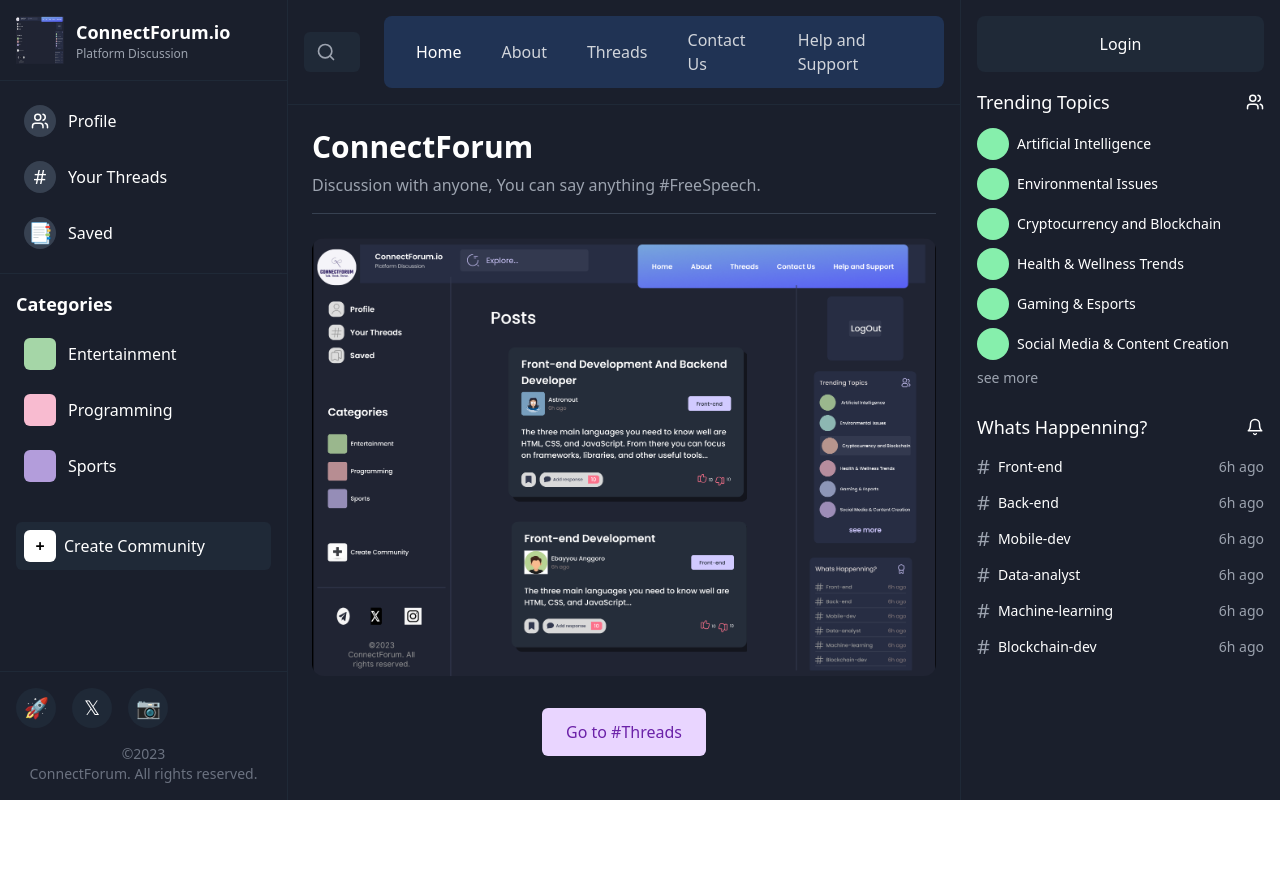
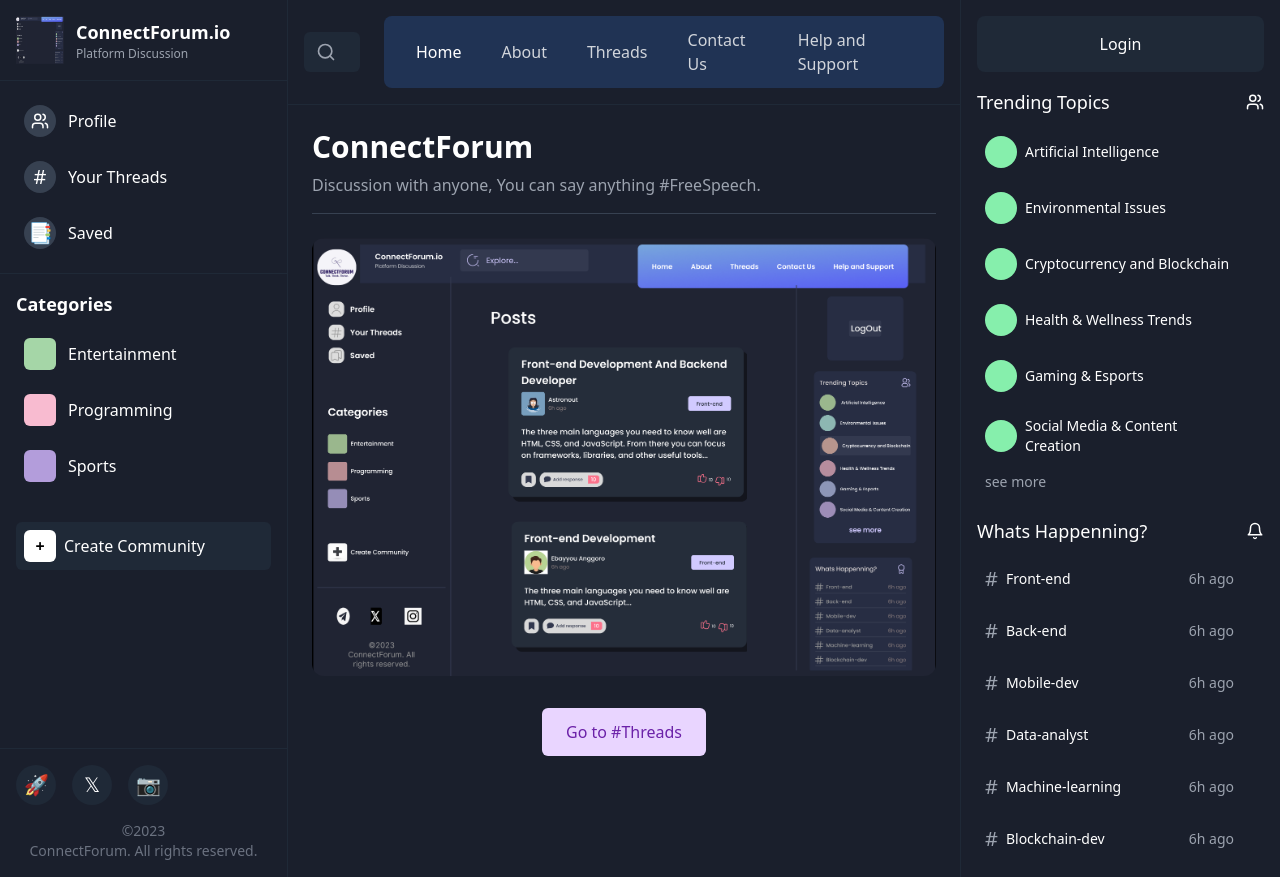
Before and after one commit to SANJAY28CHANDRA/engage-with-ease, a React (Vite) app: page / in a window 1280 px wide. Before the commit the page ends 800 px from the top, so only its background shows below. Built offline with nearby package versions, Linux system fonts and the light colour scheme.

Commit message:
Make trending/happening topics clickable
Make the trending topics and happening now topics clickable, navigating to respective pages.

```diff
--- a/src/components/MainLayout.tsx
+++ b/src/components/MainLayout.tsx
@@ -1,7 +1,8 @@
+
 import { ReactNode, useState } from "react";
 import { Link, useNavigate, useLocation } from "react-router-dom";
 import { CATEGORIES, HAPPENING_NOW, TRENDING_TOPICS } from "../data/mockData";
-import { Search, Users, Bell } from "lucide-react";
+import { Search, Users, Bell, ExternalLink } from "lucide-react";
 
 interface MainLayoutProps {
   children: ReactNode;
@@ -167,12 +168,17 @@ const MainLayout = ({ children, isLoggedIn = false }: MainLayoutProps) => {
             </div>
             <div className="space-y-2">
               {TRENDING_TOPICS.map((topic) => (
-                <div key={topic.name} className="flex items-center gap-2">
+                <Link
+                  key={topic.name}
+                  to={`/topic/${topic.name.toLowerCase().replace(/\s+/g, '-')}`}
+                  className="flex items-center gap-2 p-2 hover:bg-gray-800 rounded-md group"
+                >
                   <div className="w-8 h-8 bg-green-300 rounded-full"></div>
-                  <span className="text-sm">{topic.name}</span>
-                </div>
+                  <span className="text-sm flex-1">{topic.name}</span>
+                  <ExternalLink size={14} className="text-gray-500 opacity-0 group-hover:opacity-100 transition-opacity" />
+                </Link>
               ))}
-              <button className="text-sm text-gray-400 hover:text-white">see more</button>
+              <button className="text-sm text-gray-400 hover:text-white ml-2">see more</button>
             </div>
           </div>
 
@@ -183,13 +189,20 @@ const MainLayout = ({ children, isLoggedIn = false }: MainLayoutProps) => {
             </div>
             <div className="space-y-2">
               {HAPPENING_NOW.map((topic) => (
-                <div key={topic} className="flex items-center justify-between">
+                <Link
+                  key={topic}
+                  to={`/topic/${topic.toLowerCase().replace(/\s+/g, '-').replace('-', '')}`}
+                  className="flex items-center justify-between p-2 hover:bg-gray-800 rounded-md group"
+                >
                   <div className="flex items-center gap-2">
                     <span className="text-gray-400 text-xl">#</span>
                     <span className="text-sm">{topic}</span>
                   </div>
-                  <span className="text-sm text-gray-400">6h ago</span>
-                </div>
+                  <div className="flex items-center gap-2">
+                    <span className="text-sm text-gray-400">6h ago</span>
+                    <ExternalLink size={14} className="text-gray-500 opacity-0 group-hover:opacity-100 transition-opacity" />
+                  </div>
+                </Link>
               ))}
             </div>
           </div>
```
